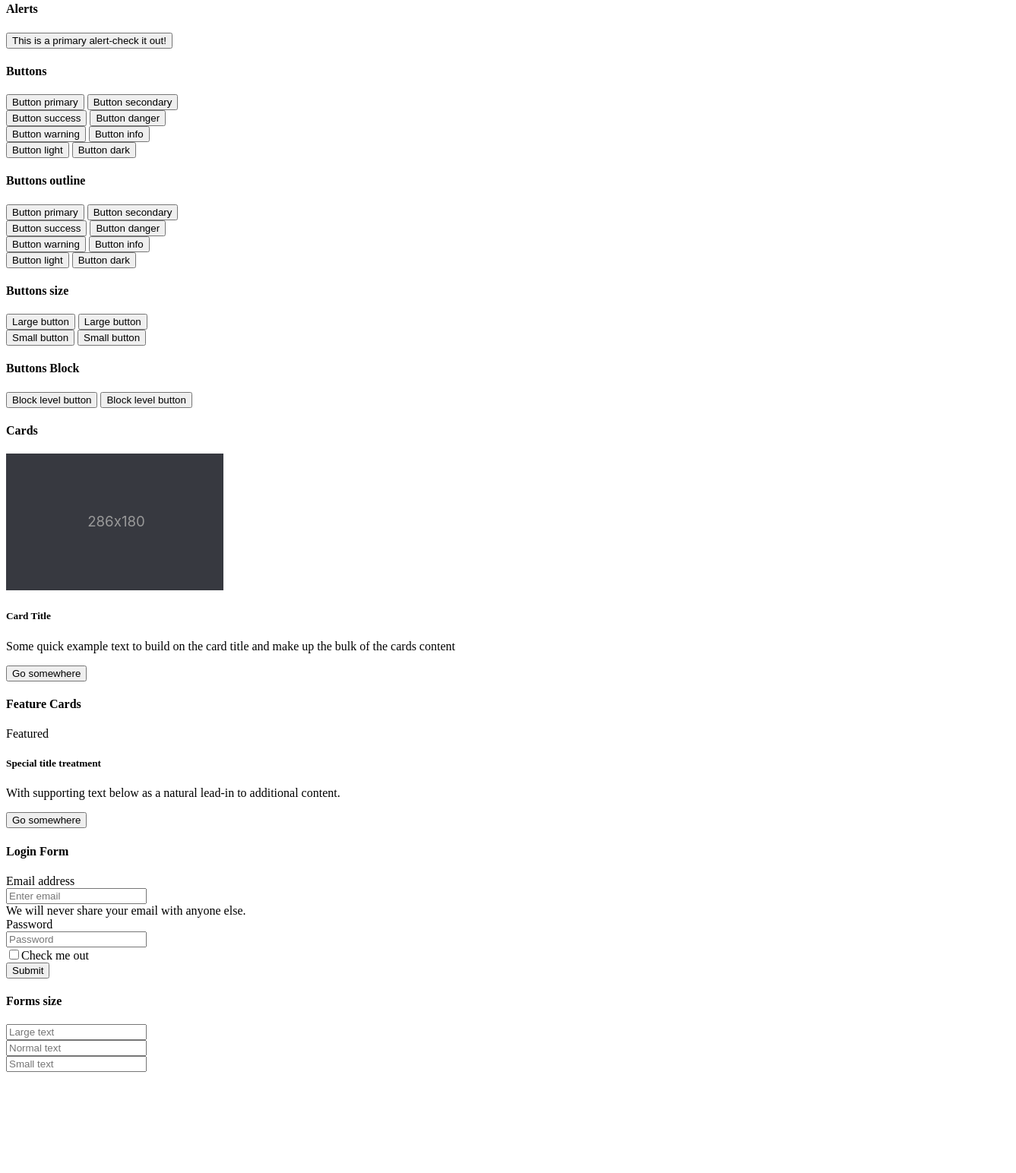
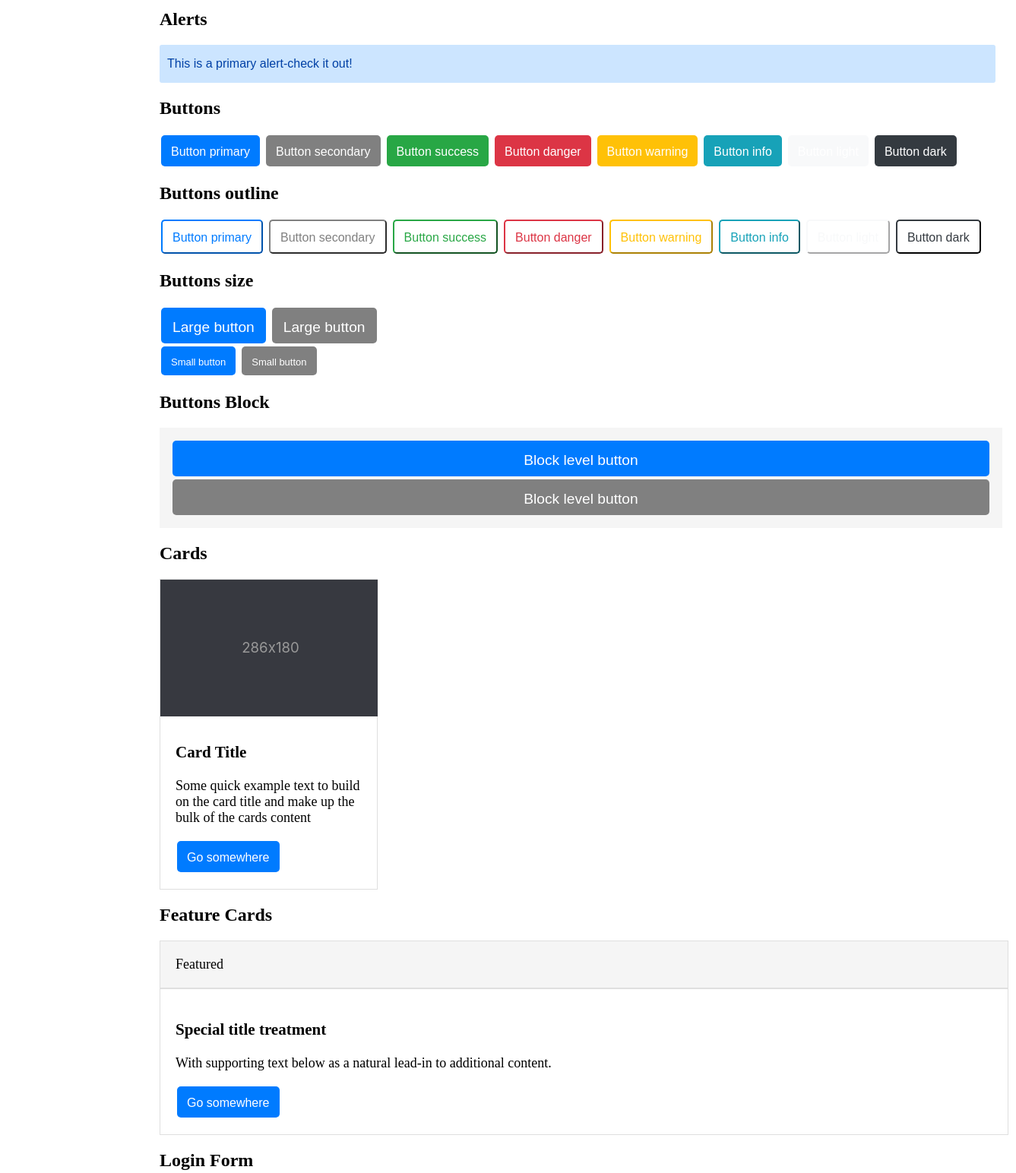
Before and after one commit to wreck22/Assignment, a plain HTML site: page index.html in a window 1280 px wide. Shown: the part 18-1562 px from the top of the page at 76% size, 1337 px wide, since content can reach past the window. Before the commit the page ends 1437 px from the top, so only its background shows below. Drawn offline with Linux system fonts and the light colour scheme.

Commit message:
styling finished

```diff
--- a/index.html
+++ b/index.html
@@ -3,83 +3,88 @@
   <title>Assignment</title>
   <link rel="stylesheet" href="mystyle.css" />
   <body>
-    <h4>Alerts</h4>
+    <h2>Alerts</h2>
     <div>
-      <button role="alert">This is a primary alert-check it out!</button>
+      <button role="alert" class="alert">
+        This is a primary alert-check it out!
+      </button>
     </div>
     <div>
-      <h4>Buttons</h4>
-      <button type="button">Button primary</button>
-      <button type="button">Button secondary</button><br />
-      <button type="button">Button success</button>
-      <button type="button">Button danger</button><br />
-      <button type="button">Button warning</button>
-      <button type="button">Button info</button><br />
-      <button type="button">Button light</button>
-      <button type="button">Button dark</button>
+      <h2>Buttons</h2>
+      <button type="button" class="primary">Button primary</button>
+      <button type="button" class="secondary">Button secondary</button>
+      <button type="button" class="success">Button success</button>
+      <button type="button" class="danger">Button danger</button>
+      <button type="button" class="warning">Button warning</button>
+      <button type="button" class="info">Button info</button>
+      <button type="button" class="light">Button light</button>
+      <button type="button" class="dark">Button dark</button>
     </div>
     <div>
-      <h4>Buttons outline</h4>
-      <button type="button">Button primary</button>
-      <button type="button">Button secondary</button><br />
-      <button type="button">Button success</button>
-      <button type="button">Button danger</button><br />
-      <button type="button">Button warning</button>
-      <button type="button">Button info</button><br />
-      <button type="button">Button light</button>
-      <button type="button">Button dark</button>
+      <h2>Buttons outline</h2>
+      <button type="button" class="primary1">Button primary</button>
+      <button type="button" class="secondary1">Button secondary</button>
+      <button type="button" class="success1">Button success</button>
+      <button type="button" class="danger1">Button danger</button>
+      <button type="button" class="warning1">Button warning</button>
+      <button type="button" class="info1">Button info</button>
+      <button type="button" class="light1">Button light</button>
+      <button type="button" class="dark1">Button dark</button>
     </div>
     <div>
-      <h4>Buttons size</h4>
-      <button type="button">Large button</button>
-      <button type="button">Large button</button><br />
-      <button type="button">Small button</button>
-      <button type="button">Small button</button><br />
+      <h2>Buttons size</h2>
+      <button type="button" class="large1">Large button</button>
+      <button type="button" class="large2">Large button</button><br />
+      <button type="button" class="small1">Small button</button>
+      <button type="button" class="small2">Small button</button><br />
     </div>
-    <div>
-      <h4>Buttons Block</h4>
-      <button type="button">Block level button</button>
-      <button type="button">Block level button</button>
+    <h2>Buttons Block</h2>
+    <div class="tank">
+      <button type="button" class="level1">Block level button</button><br />
+      <button type="button" class="level2">Block level button</button>
     </div>
-    <h4>Cards</h4>
-    <div>
+    <h2>Cards</h2>
+    <div class="container">
       <img src="photos/card.svg" /><br />
-      <h5>Card Title</h5>
+      <div class="cardtitle">
+      <h3>Card Title</h3>
       <p>
         Some quick example text to build on the card title and make up the bulk
         of the cards content
       </p>
-      <button type="submit" value="Go somewhere">Go somewhere</button>
+      <button type="submit" value="Go somewhere" class="primary">Go somewhere</button>
+      </div>
     </div>
-    <h4>Feature Cards</h4>
-    <div>
-      <div>Featured</div>
-      <div>
-        <h5>Special title treatment</h5>
+    <h2>Feature Cards</h2>
+      <div class="tank2">Featured</div>
+      <div class="container2">
+        <h3>Special title treatment</h3>
         <p>
           With supporting text below as a natural lead-in to additional content.
         </p>
-        <button type="submit" value="Go somewhere">Go somewhere</button>
+        <button type="submit" class="primary" value="Go somewhere">Go somewhere</button>
       </div>
-    </div>
     <form>
-      <div>
-        <h4>Login Form</h4>
+        <h2>Login Form</h2>
+        <div>
         Email address<br />
-        <input type="email" placeholder="Enter email" /><br />
-        <label>We will never share your email with anyone else.</label><br />
+        <input type="email" class="text" placeholder="Enter email" /><br />
+        <label class="label">We will never share your email with anyone else.</label><br /><br>
         Password<br />
-        <input type="password" placeholder="Password" /><br />
-        <input type="checkbox" /><label>Check me out</label><br />
-        <input type="submit" value="Submit" />
+        <input type="password" class="text" placeholder="Password" /><br />
+        <br>
+        <input type="checkbox" /><label>Check me out</label><br /><br>
+        <input type="submit" class="primary" value=Submit />
       </div>
     </form>
     <form>
       <div>
-        <h4>Forms size</h4>
-        <input type="text" placeholder="Large text" /><br />
-        <input type="text" placeholder="Normal text" /><br />
-        <input type="text" placeholder="Small text" />
+        <h2>Forms size</h2>
+        <input type="text" class="txtl" placeholder="Large text" /><br />
+        <br>
+        <input type="text" class="txtn" placeholder="Normal text" /><br />
+        <br>
+        <input type="text" class="txts" placeholder="Small text" />
       </div>
     </form>
   </body>
--- a/mystyle.css
+++ b/mystyle.css
@@ -0,0 +1,288 @@
+.alert {
+  background-color: #cce5ff;
+  width: 1100px;
+  font-size: medium;
+  height: 50px;
+  border: none;
+  border-radius: 3px;
+  color: #0040a5;
+  text-align: left;
+  padding-left: 10px;
+}
+body {
+  margin: 0px 200px 50px 200px;
+  width: max-content;
+  padding: 10px;
+}
+.primary {
+  background-color: #007bff;
+  font-size: medium;
+  border: none;
+  color: white;
+  padding: 13px 13px 10px 13px;
+  border-radius: 5px;
+  margin: 2px;
+}
+.secondary {
+  background-color: gray;
+  font-size: medium;
+  border: none;
+  color: white;
+  padding: 13px 13px 10px 13px;
+  border-radius: 5px;
+  margin: 2px;
+}
+.success {
+  background-color: #28a745;
+  font-size: medium;
+  border: none;
+  color: white;
+  padding: 13px 13px 10px 13px;
+  border-radius: 5px;
+  margin: 2px;
+}
+.danger {
+  background-color: #dc3545;
+  font-size: medium;
+  border: none;
+  color: white;
+  padding: 13px 13px 10px 13px;
+  border-radius: 5px;
+  margin: 2px;
+}
+.warning {
+  background-color: #ffc107;
+  font-size: medium;
+  border: none;
+  color: white;
+  padding: 13px 13px 10px 13px;
+  border-radius: 5px;
+  margin: 2px;
+}
+.info {
+  background-color: #17a2b8;
+  font-size: medium;
+  border: none;
+  color: white;
+  padding: 13px 13px 10px 13px;
+  border-radius: 5px;
+  margin: 2px;
+}
+.light {
+  background-color: #f8f9fa;
+  font-size: medium;
+  border: none;
+  color: white;
+  padding: 13px 13px 10px 13px;
+  border-radius: 5px;
+  margin: 2px;
+}
+.dark {
+  background-color: #343a40;
+  font-size: medium;
+  border: none;
+  color: white;
+  padding: 13px 13px 10px 13px;
+  border-radius: 5px;
+  margin: 2px;
+}
+.primary1 {
+  background-color: white;
+  font-size: medium;
+  border-color: #007bff;
+  color: #007bff;
+  padding: 13px 13px 10px 13px;
+  border-radius: 5px;
+  margin: 2px;
+}
+.secondary1 {
+  background-color: white;
+  font-size: medium;
+  border-color: gray;
+  color: gray;
+  padding: 13px 13px 10px 13px;
+  border-radius: 5px;
+  margin: 2px;
+}
+.success1 {
+  background-color: white;
+  font-size: medium;
+  border-color: #28a745;
+  color: #28a745;
+  padding: 13px 13px 10px 13px;
+  border-radius: 5px;
+  margin: 2px;
+}
+.danger1 {
+  background-color: white;
+  font-size: medium;
+  border-color: #dc3545;
+  color: #dc3545;
+  padding: 13px 13px 10px 13px;
+  border-radius: 5px;
+  margin: 2px;
+}
+.warning1 {
+  background-color: white;
+  font-size: medium;
+  border-color: #ffc107;
+  color: #ffc107;
+  padding: 13px 13px 10px 13px;
+  border-radius: 5px;
+  margin: 2px;
+}
+.info1 {
+  background-color: white;
+  font-size: medium;
+  border-color: #17a2b8;
+  color: #17a2b8;
+  padding: 13px 13px 10px 13px;
+  border-radius: 5px;
+  margin: 2px;
+}
+.light1 {
+  background-color: white;
+  font-size: medium;
+  border-color: #f8f9fa;
+  color: #f8f9fa;
+  padding: 13px 13px 10px 13px;
+  border-radius: 5px;
+  margin: 2px;
+}
+.dark1 {
+  background-color: white;
+  font-size: medium;
+  border-color: #343a40;
+  color: #343a40;
+  padding: 13px 13px 10px 13px;
+  border-radius: 5px;
+  margin: 2px;
+}
+.large1 {
+  background-color: #007bff;
+  font-size: larger;
+  border: none;
+  color: white;
+  padding: 15px 15px 10px 15px;
+  border-radius: 5px;
+  margin: 2px;
+}
+.large2 {
+  background-color: gray;
+  font-size: larger;
+  border: none;
+  color: white;
+  padding: 15px 15px 10px 15px;
+  border-radius: 5px;
+  margin: 2px;
+}
+.small1 {
+  background-color: #007bff;
+  font-size: small;
+  border: none;
+  color: white;
+  padding: 13px 13px 10px 13px;
+  border-radius: 5px;
+  margin: 2px;
+}
+.small2 {
+  background-color: gray;
+  font-size: small;
+  border: none;
+  color: white;
+  padding: 13px 13px 10px 13px;
+  border-radius: 5px;
+  margin: 2px;
+}
+.tank {
+  background-color: whitesmoke;
+  width: max-content;
+  padding: 15px;
+}
+.level2 {
+  background-color: gray;
+  font-size: larger;
+  border: none;
+  width: 1075px;
+  color: white;
+  padding: 15px 15px 10px 15px;
+  border-radius: 5px;
+  margin: 2px;
+}
+.level1 {
+  background-color: #007bff;
+  font-size: larger;
+  width: 1075px;
+  border: none;
+  color: white;
+  padding: 15px 15px 10px 15px;
+  border-radius: 5px;
+  margin: 2px;
+}
+.container {
+  width: 285px;
+  border-style: solid;
+  border-color: #dfdfdf;
+  border-width: thin;
+}
+.cardtitle {
+  padding: 10px 20px 20px 20px;
+  text-align: left;
+  font-size: large;
+}
+.container2 {
+  width: 1075px;
+  border-style: solid;
+  border-color: #dfdfdf;
+  border-width: thin;
+  font-size: large;
+  padding: 20px;
+}
+.tank2 {
+  background-color: whitesmoke;
+  padding: 20px;
+  font-size: 18px;
+  width: 1075px;
+  border-style: solid;
+  border-width: thin;
+  border-color: #dfdfdf;
+}
+.text {
+  border-style: solid;
+  border-color: #dfdfdf;
+  border-radius: 3px;
+  width: 1090px;
+  font-size: medium;
+  padding: 10px;
+  text-align: left;
+  margin-top: 5px;
+  margin-bottom: 5px;
+}
+.label {
+  color: gray;
+  font-size: smaller;
+}
+.txtl {
+  border-style: solid;
+  border-color: #dfdfdf;
+  border-radius: 3px;
+  font-size: large;
+  width: 1090px;
+  padding: 10px;
+}
+.txtn {
+  border-style: solid;
+  border-color: #dfdfdf;
+  border-radius: 3px;
+  font-size: medium;
+  width: 1090px;
+  padding: 10px;
+}
+.txts {
+  border-style: solid;
+  border-color: #dfdfdf;
+  border-radius: 3px;
+  font-size: small;
+  width: 1090px;
+  padding: 10px;
+}
```
